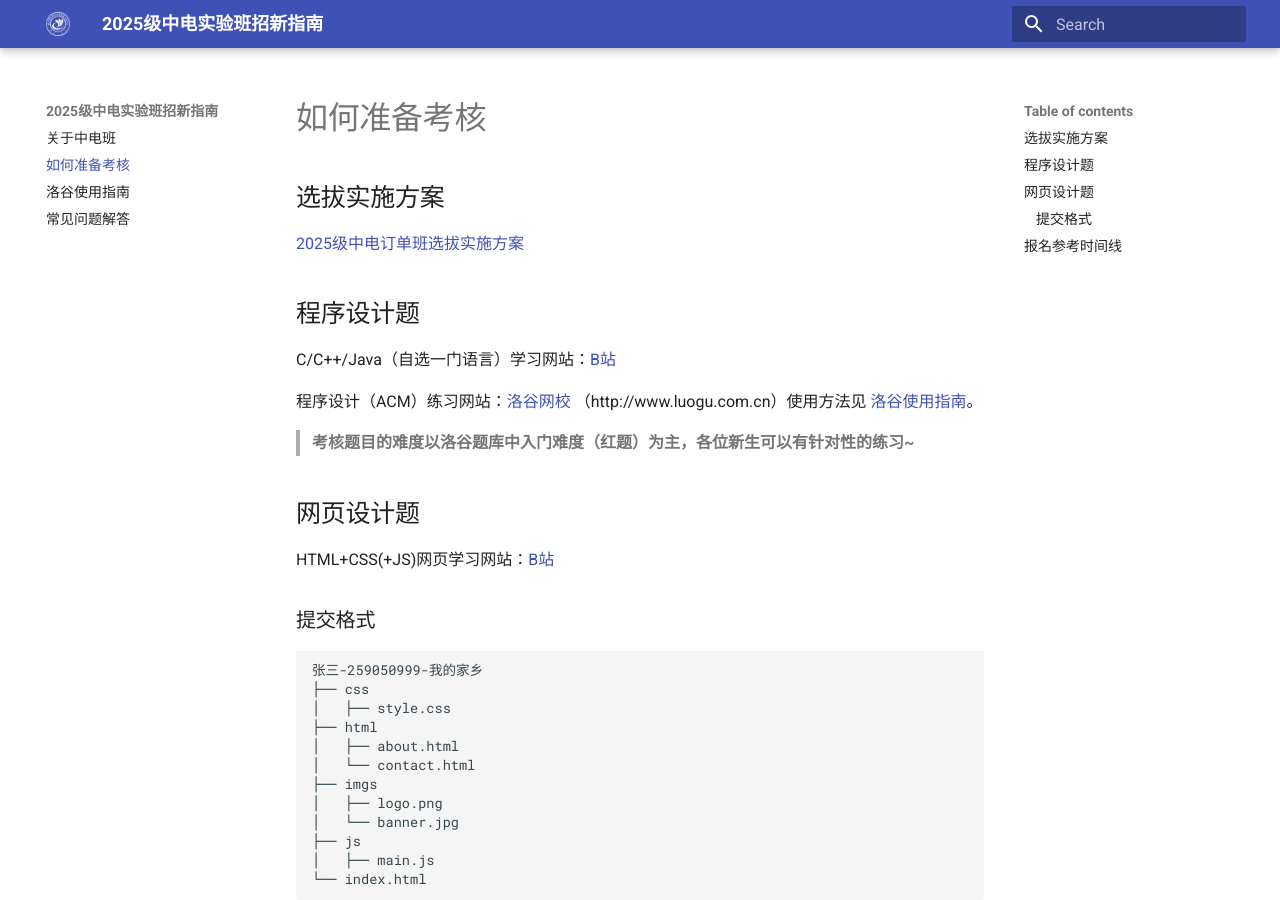
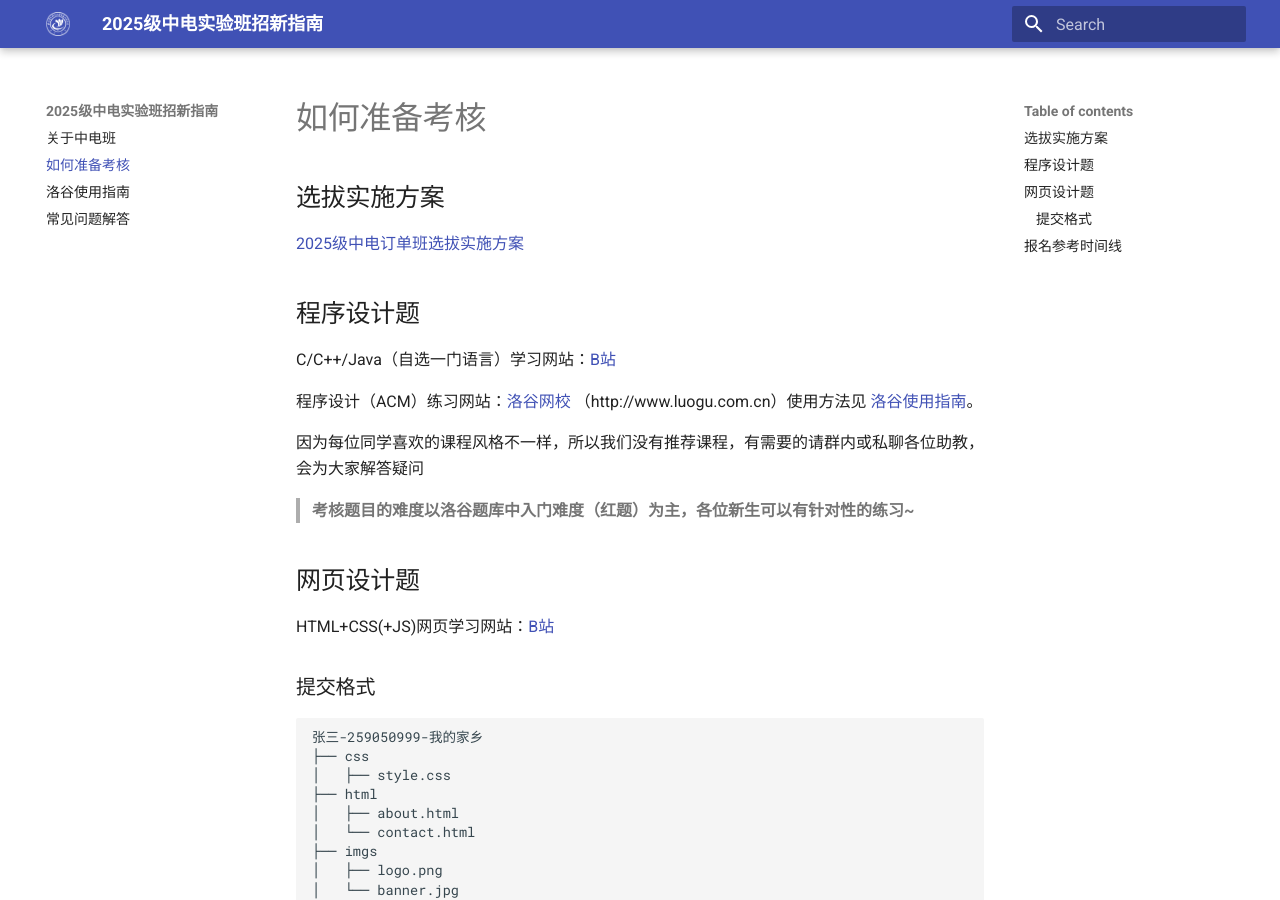
Before and after one commit to tracyyyinaa/25new, an MkDocs documentation site: the page built from docs/prepare.md, in a window 1280 px wide and 900 px high. Built offline with MkDocs 1.6.1 and Material for MkDocs 9.7.7, drawn with Linux system fonts in a browser that asks for light colours.

Commit message:
first commit

```diff
--- a/docs/prepare.md
+++ b/docs/prepare.md
@@ -11,6 +11,8 @@
  C/C++/Java（自选一门语言）学习网站：[B站](https://www.bilibili.com)
 
  程序设计（ACM）练习网站：[洛谷网校](https://www.luogu.com.cn) （http://www.luogu.com.cn）使用方法见 [洛谷使用指南](/acm)。
+
+ 因为每位同学喜欢的课程风格不一样，所以我们没有推荐课程，有需要的请群内或私聊各位助教，会为大家解答疑问
 
 > **考核题目的难度以洛谷题库中入门难度（红题）为主，各位新生可以有针对性的练习~**
 
```
Also changed, not shown: site/prepare/index.html, site/registration/index.html, site/search/search_index.json.
